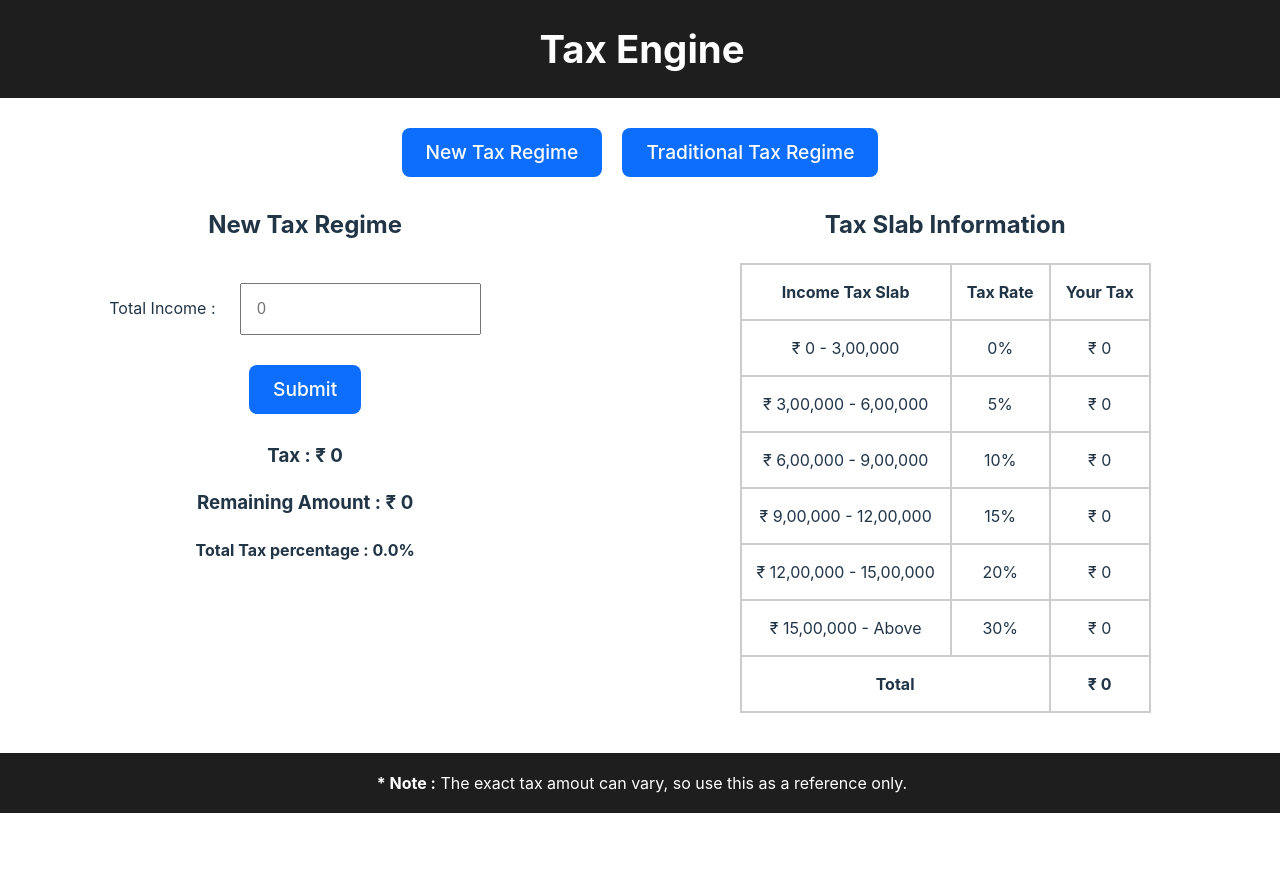
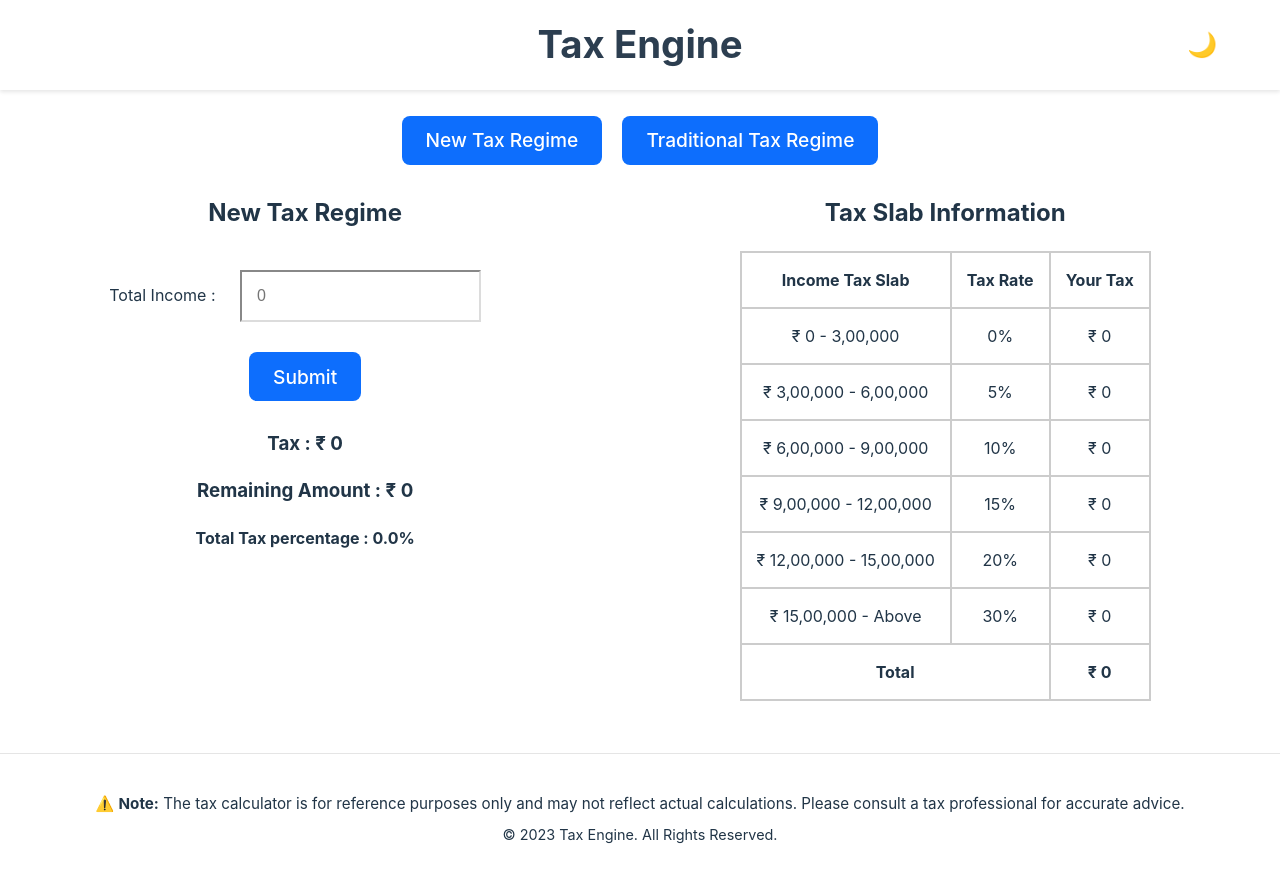
Before and after one commit to gsnvsuraj/TaxCalculator, a React (Vite) app: page / in a window 1280 px wide. Before the commit the page ends 813 px from the top, so only its background shows below. Built offline with nearby package versions, Linux system fonts and the light colour scheme.

Commit message:
Define separate components for header and footer

```diff
--- a/index.html
+++ b/index.html
@@ -2,9 +2,9 @@
 <html lang="en">
   <head>
     <meta charset="UTF-8" />
-    <link rel="icon" type="image/svg+xml" href="/logo.png" />
+    <link rel="icon" type="image/svg+xml" href="./src/assets/logo.png" />
     <meta name="viewport" content="width=device-width, initial-scale=1.0" />
-    <title>Tax Calculator</title>
+    <title>Tax Engine</title>
   </head>
   <body>
     <div id="root"></div>
--- a/src/App.jsx
+++ b/src/App.jsx
@@ -1,4 +1,6 @@
 import { useState } from 'react';
+import Navbar from './components/Navbar.jsx';
+import Footer from "./components/Footer.jsx";
 import Regime from './components/Regime.jsx';
 import newTaxInfo from './data/NewTaxRegime.json';
 import oldTaxInfo from './data/OldTaxRegime.json';
@@ -10,18 +12,14 @@ function App() {
   	return (
     	<div className="App">
 
-			<header className="header">
-				<h1>Tax Engine</h1>
-			</header>
+			<Navbar />
 
 			<button type='button' onClick={() => setTaxInfoData(newTaxInfo)}>{newTaxInfo.name}</button>
 			<button type='button' onClick={() => setTaxInfoData(oldTaxInfo)}>{oldTaxInfo.name}</button>
 
 			<Regime taxInfo={taxInfoData} />
 
-			<footer className='footer'>
-				<p><b>* Note :</b> The exact tax amout can vary, so use this as a reference only.</p>
-			</footer>
+			<Footer />
 
     	</div>
   	);
--- /dev/null
+++ b/src/components/Footer.jsx
@@ -0,0 +1,20 @@
+import React from 'react';
+import '../styles/Footer.css';
+
+const Footer = () => {
+
+    const currentYear = new Date().getFullYear();
+
+    return (
+        <footer className="footer">
+            <p className="footer-caution">
+                ⚠️ <strong>Note:</strong> The tax calculator is for reference purposes only and may not reflect actual calculations. Please consult a tax professional for accurate advice.
+            </p>
+            <p className="footer-copyright">
+                © {currentYear} Tax Engine. All Rights Reserved.
+            </p>
+        </footer>
+    );
+};
+
+export default Footer;
--- /dev/null
+++ b/src/components/Navbar.jsx
@@ -0,0 +1,32 @@
+import React, { useState, useEffect } from 'react';
+import '../styles/Navbar.css';
+
+const Navbar = () => {
+
+    const [theme, setTheme] = useState(() => {
+        return window.matchMedia('(prefers-color-scheme: dark)').matches ? 'dark' : 'light';
+    });
+
+    useEffect(() => {
+        document.documentElement.setAttribute('data-theme', theme);
+    }, [theme]);
+
+    const toggleTheme = () => {
+        setTheme((prevTheme) => (prevTheme === 'dark' ? 'light' : 'dark'));
+    };
+
+    return (
+        <nav className="navbar">
+            <div className="navbar-brand">
+                Tax Engine
+            </div>
+            <div className="navbar-actions">
+                <button className="theme-toggle-btn" onClick={toggleTheme}>
+                    {theme === 'dark' ? '🌞' : '🌙'}
+                </button>
+            </div>
+        </nav>
+    );
+};
+
+export default Navbar;
--- /dev/null
+++ b/src/styles/Footer.css
@@ -0,0 +1,18 @@
+.footer {
+    text-align: center;
+    padding: 1.5rem;
+    margin-top: 2rem;
+    background-color: var(--heading-color-bg);
+    color: var(--text-color);
+    border-top: 1px solid rgba(0, 0, 0, 0.1);
+    font-size: 0.9rem;
+}
+
+.footer-caution {
+    margin-bottom: 0.5rem;
+    font-size: 0.95rem;
+}
+
+.footer-copyright {
+    margin: 0;
+}
--- /dev/null
+++ b/src/styles/Navbar.css
@@ -0,0 +1,36 @@
+.navbar {
+    display: flex;
+    justify-content: center;
+    align-items: center;
+    padding: 1rem 2rem;
+    margin-bottom: 1rem;
+    background-color: var(--heading-color-bg);
+    color: inherit;
+    box-shadow: 0 2px 4px rgba(0, 0, 0, 0.1);
+}
+
+.navbar-brand {
+    font-size: 2.4rem;
+    font-weight: bold;
+    align-items: center;
+    color: var(--heading-color);
+}
+
+.navbar-actions {
+    display: flex;
+    align-items: center;
+}
+
+.theme-toggle-btn {
+    position: absolute;
+    right: 1.5rem;
+    background: none;
+    border: none;
+    font-size: 1.5rem;
+    cursor: pointer;
+    color: inherit;
+}
+
+.theme-toggle-btn:hover {
+    opacity: 0.8;
+}
--- a/src/styles/index.css
+++ b/src/styles/index.css
@@ -1,9 +1,3 @@
-html {
-	width: 100%;
-	margin: 0;
-	padding: 0;
-}
-
 body {
 	margin: 0;
 	padding: 0;
@@ -13,30 +7,43 @@ body {
 }
 
 :root {
+	--bg-color: #ffffff;
+	--text-color: #213547;
+	--heading-color: #2c3e50;
+	--heading-color-bg: #ffffff;
+	--border-color: #ddd;
+	--table-header-bg: #f4f4f4;
+	--table-row-bg: #f9f9f9;
+	--input-bg-color: #f9f9f9;
+	--input-border-color: #dcdcdc;
+}
+
+[data-theme="dark"] {
+	--bg-color: #242424;
+	--text-color: #ffffffde;
+	--heading-color: #f39c12;
+	--heading-color-bg: #1e1e1e;
+	--border-color: #444;
+	--table-header-bg: #2c2c2c;
+	--table-row-bg: #1e1e1e;
+	--input-bg-color: #2d3748;
+	--input-border-color: #4a5568;
+}
+
+:root {
 	font-family: Inter, system-ui, Avenir, Helvetica, Arial, sans-serif;
 	line-height: 1.5;
 	font-weight: 400;
 	text-align: center;
 
-	color-scheme: light dark;
-	color: rgba(255, 255, 255, 0.87);
-	background-color: #242424;
+	color: var(--text-color);
+	background-color: var(--bg-color);
 
 	font-synthesis: none;
 	text-rendering: optimizeLegibility;
 	-webkit-font-smoothing: antialiased;
 	-moz-osx-font-smoothing: grayscale;
 	-webkit-text-size-adjust: 100%;
-}
-
-.header {
-	font-size: 1.2em;
-	line-height: 1.1;
-	background-color: #1e1e1e;
-	padding: 2px;
-	margin-bottom: 20px;
-	width: 100%;
-	color: #ffffff;
 }
 
 button {
@@ -62,6 +69,9 @@ button:focus-visible {
 	font-size: 1em;
   	padding: 15px;
   	margin: 20px;
+	background-color: inherit;
+	color: var(--text-color);
+	border-color: var(--input-border-color);
 }
 
 .taxTable {
@@ -82,18 +92,3 @@ button:focus-visible {
 	flex-wrap: wrap;
 	justify-content: space-around;
 }
-
-.footer {
-	background-color: #1e1e1e;
-	padding: 2px;
-	width: 100%;
-	margin-top: 20px;
-	color: #ffffff;
-}
-
-@media (prefers-color-scheme: light) {
-	:root {
-		color: #213547;
-		background-color: #ffffff;
-	}
-}
```
Also changed, not shown: src/assets/logo.png (renamed from public/logo.png).
